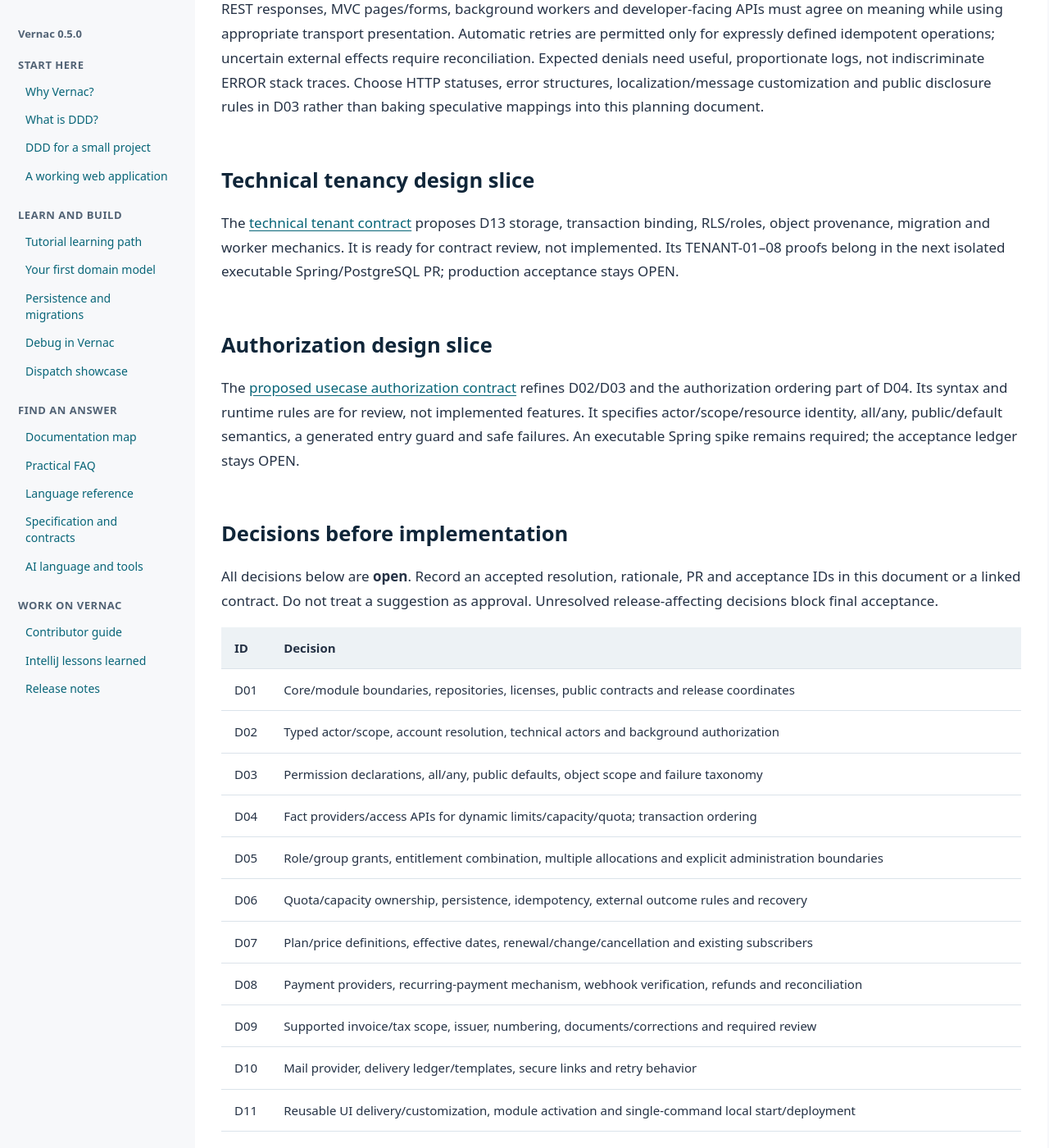
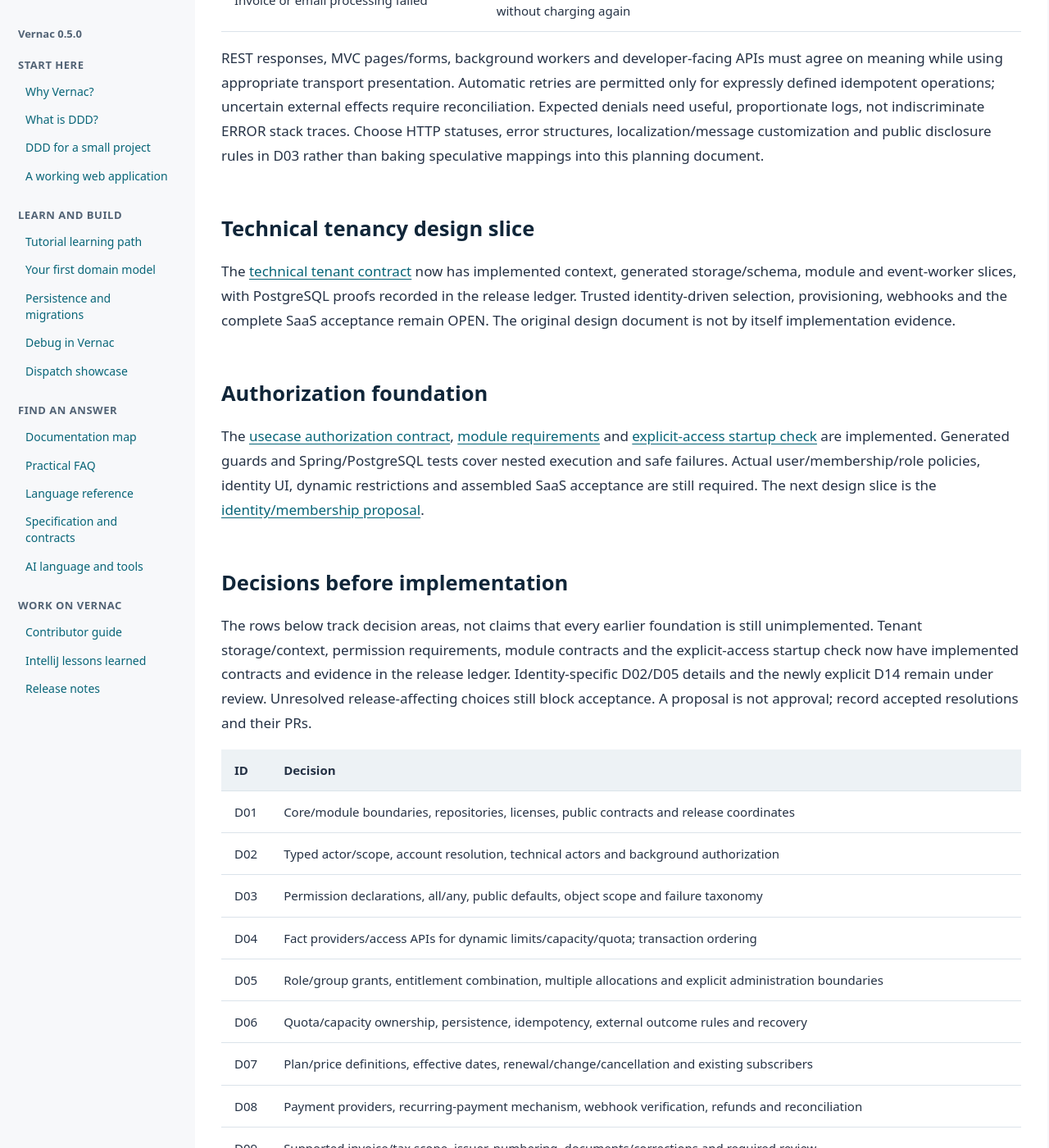
Before and after one commit to DannyReinhold/vernac, a Jekyll site: the page built from docs/development/saas-0.6.0-plan.md, in a window 1280 px wide and 1400 px high, scrolled down 8024 px. Shown: the whole window at 82% size. Built offline with Jekyll 4.4.1, drawn with Linux system fonts in a browser that asks for light colours; some of the changed text lies outside the part shown.

Commit message:
Define the proposed SaaS identity membership and role module boundary

```diff
--- a/docs/development/saas-0.6.0-plan.md
+++ b/docs/development/saas-0.6.0-plan.md
@@ -3,7 +3,7 @@
 ---
 # SaaS foundation — 0.6.0 delivery plan
 
-Status: **approved product objective; implementation and detailed contracts pending**.
+Status: **approved product objective; foundation slices implemented, complete SaaS delivery OPEN**.
 Planning baseline: 2026-11-11, `feature/0.6.0`.
 
 This document records the agreed outcome, design direction and unresolved decisions.
@@ -82,11 +82,14 @@
   work does not inherit credentials or gain unrestricted access automatically.
 - Authorization checks do not implicitly consume a quota. Technical policy failures
   must be distinct from a legitimate denial and must never grant access.
-- Public registration/login/recovery flows need explicit treatment. Exact syntax and
-  compatibility defaults for usecases without requirements are still undecided.
+- Public registration/login/recovery flows need explicit treatment. The implemented
+  requires syntax preserves omission for ordinary applications; the SaaS assembly must
+  enable the explicit-access startup check. Identity workflows are not supplied yet.
 
-Surface syntax is still a proposal. Do not add speculative examples to the executable
-language reference or AI reference as supported features.
+The [implemented usecase authorization contract](../contracts/usecase-authorization.md)
+and [explicit-access audit](../contracts/explicit-authorization.md) define current syntax.
+Role catalogs, identity workflows and restriction sketches below remain proposals; do
+not advertise them in executable language/AI examples as implemented features.
 
 ## Dynamic restrictions: two independent dimensions
 
@@ -272,24 +275,30 @@
 
 ## Technical tenancy design slice
 
-The [technical tenant contract](tenant-technical-contract.md) proposes D13 storage,
-transaction binding, RLS/roles, object provenance, migration and worker mechanics.
-It is ready for contract review, not implemented. Its TENANT-01–08 proofs belong in
-the next isolated executable Spring/PostgreSQL PR; production acceptance stays OPEN.
+The [technical tenant contract](tenant-technical-contract.md) now has implemented
+context, generated storage/schema, module and event-worker slices, with PostgreSQL
+proofs recorded in the release ledger. Trusted identity-driven selection, provisioning,
+webhooks and the complete SaaS acceptance remain OPEN. The original design document
+is not by itself implementation evidence.
 
-## Authorization design slice
+## Authorization foundation
 
-The [proposed usecase authorization contract](usecase-authorization-contract.md)
-refines D02/D03 and the authorization ordering part of D04. Its syntax and runtime
-rules are for review, not implemented features. It specifies actor/scope/resource
-identity, all/any, public/default semantics, a generated entry guard and safe failures.
-An executable Spring spike remains required; the acceptance ledger stays OPEN.
+The [usecase authorization contract](../contracts/usecase-authorization.md),
+[module requirements](../contracts/module-authorization.md) and
+[explicit-access startup check](../contracts/explicit-authorization.md) are implemented.
+Generated guards and Spring/PostgreSQL tests cover nested execution and safe failures.
+Actual user/membership/role policies, identity UI, dynamic restrictions and assembled
+SaaS acceptance are still required. The next design slice is the
+[identity/membership proposal](identity-membership-0.6.0.md).
 
 ## Decisions before implementation
 
-All decisions below are **open**. Record an accepted resolution, rationale, PR and
-acceptance IDs in this document or a linked contract. Do not treat a suggestion as
-approval. Unresolved release-affecting decisions block final acceptance.
+The rows below track decision areas, not claims that every earlier foundation is still
+unimplemented. Tenant storage/context, permission requirements, module contracts and
+the explicit-access startup check now have implemented contracts and evidence in the
+release ledger. Identity-specific D02/D05 details and the newly explicit D14 remain
+under review. Unresolved release-affecting choices still block acceptance. A proposal
+is not approval; record accepted resolutions and their PRs.
 
 | ID | Decision |
 | --- | --- |
@@ -305,29 +314,38 @@
 | D10 | Mail provider, delivery ledger/templates, secure links and retry behavior |
 | D11 | Reusable UI delivery/customization, module activation and single-command local start/deployment |
 | D12 | Release inventory and automated acceptance gate; scope agreements across extension repositories |
-| D13 | Agreed opt-in tenant modifier/provisioning baseline; review and prove the technical context/storage/provenance/RLS/module/worker contract (no platform admin) |
+| D13 | Tenant technical foundation implemented; provisioning and whole-SaaS integration remain OPEN (no platform admin) |
+| D14 | Identity credentials, email login-key canonicalization, challenge lifetimes, public-flow abuse protection and session policy — proposed in the identity contract |
 
 These can be resolved incrementally. Identity credentials, tax algorithms and payment
 semantics must not be guessed to avoid asking a genuinely necessary question.
 
 ## PR sequence
 
-1. **Plan and acceptance ledger** (this PR): align roadmaps; no language/runtime change.
+The next implementation sequence starts with real identity/membership ownership before
+restriction accounting; both remain required for 0.6.0. Earlier foundation slices are
+recorded below for context, not as tasks to repeat.
+
+1. **Plan and acceptance ledger** (planning baseline): align roadmaps; no language/runtime change.
 2. **Authorization/tenant contract and Spring spike**: D02/D03/D13, entrypoint-to-usecase example,
    denial taxonomy, chosen enforcement boundary and nested-call proof.
 3. **Tenant foundation and rights/tooling**: resolve D13 with the authorization context;
    implement automatic isolation across schema, repositories, modules and workers. Then
    continue with the shared compiler/analyzer model, generation, runtime/starter,
    LSP/IDE metadata/navigation/completion, executable reference and tutorials together.
-4. **Dynamic restrictions**: limits/capacity/quota facts, atomic accounting and explicit
+4. **Identity/accounts/roles contract and packaging decision**: review the
+   [identity/membership proposal](identity-membership-0.6.0.md), then resolve D01/D14 before
+   publishing extension implementations. Existing permission/tenant foundations do not
+   supply a login system.
+5. **Identity/accounts/roles implementation**: reusable modules, public flows, protected
+   administration and initial end-to-end UI. Resolve packaging before publishing.
+6. **Dynamic restrictions**: limits/capacity/quota facts, atomic accounting and explicit
    APIs; concurrency/failure tests, then functional/external reservation lifecycle.
-5. **Identity/accounts/roles**: reusable modules, public flows, protected administration
-   and initial end-to-end UI. Resolve module packaging before publishing anything.
-6. **Subscriptions/payments/invoices/mail**: deliver complete vertical slices through
+7. **Subscriptions/payments/invoices/mail**: deliver complete vertical slices through
    modules, adapters, migrations and UI; resolve D07–D10 before their implementations.
-7. **Application assembly**: real consuming application, documented deployment, local
+8. **Application assembly**: real consuming application, documented deployment, local
    simulators and provider sandbox checks. Library internals alone do not satisfy this.
-8. **Dedicated completeness audit and release gate**: close the acceptance ledger,
+9. **Dedicated completeness audit and release gate**: close the acceptance ledger,
    fresh artifact consumption, plugin verification and maintainer go/no-go.
 
 Split these into smaller reviewable PRs where useful. Target `feature/0.6.0`, include
```
Also changed, not shown: docs/development/identity-membership-0.6.0.md (added, +271 -0 lines), docs/development/index.md (+3 -0 lines), docs/development/release-0.6.0.md (+12 -0 lines).
